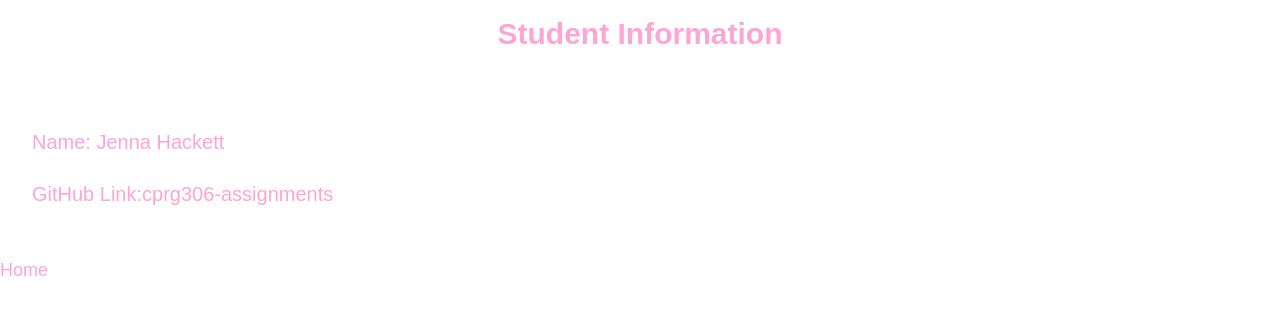
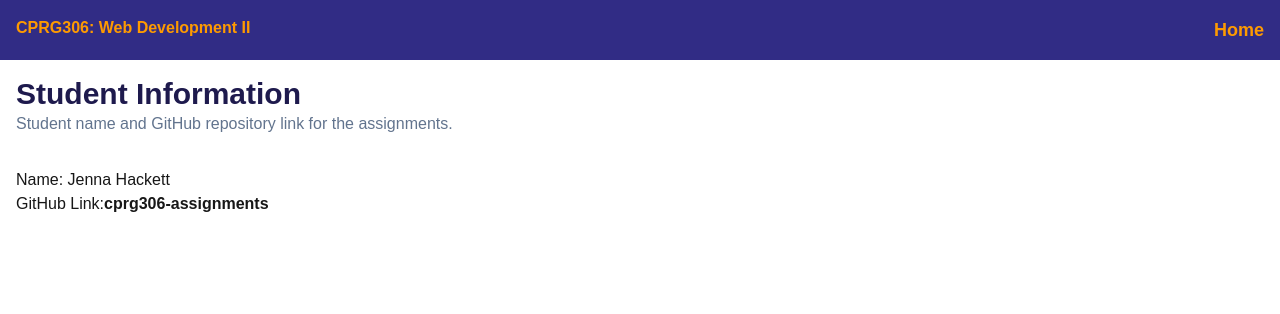
Before and after one commit to jenna-hackett/cprg306-assignments, a Next.js app: page /week-2 in a window 1280 px wide. Shown: the top 314 px of the page. Built offline with nearby package versions, Linux system fonts and the light colour scheme.

Commit message:
pages styling and color palette completely changed. Siteheader and pageHeader component all renders in the main pages of each week now.

```diff
--- a/app/components/PageHeader.js
+++ b/app/components/PageHeader.js
@@ -6,9 +6,9 @@ Version: Jan. 27, 2026
 
 export default function PageHeader({ title, description }) {
   return (
-    <header className = "px-4 py-4 text-gray-400">
-      <h1 className="text-2xl font-semibold">{title}</h1>
-      <p>{description}</p>
+    <header className = "px-4 py-4">
+      <h1 className="text-3xl font-semibold text-indigo-950 dark:text-white">{title}</h1>
+      <p className= "text-slate-500 dark:text-slate-400">{description}</p>
     </header>
   );
 }
--- a/app/components/PageLinks.js
+++ b/app/components/PageLinks.js
@@ -8,7 +8,7 @@ import Link from "next/link";
 
 export default function PageLinks({href, text}) {
   return (
-    <Link className="text-pink-300 hover:text-pink-400 duration-300 ease-linear text-lg"
+    <Link className="text-amber-500 hover:text-amber-400 font-bold duration-300 ease-linear text-lg"
       href={href}>
       {text}
     </Link>
--- a/app/components/SiteHeader.js
+++ b/app/components/SiteHeader.js
@@ -9,8 +9,8 @@ import PageLinks from "./PageLinks";
 
 export default function SiteHeader() {
   return (
-    <header className = "flex gap-4 py-4 px-4 justify-between bg-gray-500 border-2 border-pink-300">
-      <p className = "text-pink-300 font-bold">
+    <header className = "flex gap-4 py-4 px-4 justify-between bg-indigo-900">
+      <p className = "font-bold text-amber-500">
           CPRG306: Web Development II
       </p>
       <nav>
--- a/app/page.js
+++ b/app/page.js
@@ -19,14 +19,14 @@ export default function Home() {
           description="A list of links to all of the weekly assignments for the course."
         />
       </header>
-        <ul>
-          <li className="pb-6 pl-6">
+        <ul className="px-4 py-4 space-y-2">
+          <li>
             <PageLinks {...linkInfo[1]} />
           </li>
-          <li className="pb-6 pl-6">
+          <li>
               <PageLinks {...linkInfo[2]} />
           </li>
-          <li className="pb-6 pl-6">
+          <li>
               <PageLinks {...linkInfo[3]} />
           </li>
         </ul>
--- a/app/week-2/StudentInfo.js
+++ b/app/week-2/StudentInfo.js
@@ -10,18 +10,13 @@ export default function StudentInfo() {
   return (
     <section>
       {/* Student Info Component */}
-      <header className="p-4 mb-15 text-3xl text-center font-bold text-pink-300">
-        <h1>
-          Student Information
-        </h1>
-      </header>
-      <section className="pl-8 pb-6 text-xl text-pink-300">
-        <p className = "pb-6">
+      <section className="px-4 py-4">
+        <p>
           Name: Jenna Hackett
         </p>
-        <p className = "pb-6">
+        <p>
           GitHub Link:
-            <Link className=" hover:text-pink-700 duration-300 ease-linear"
+            <Link className="hover:text-amber-400 font-bold duration-300 ease-linear"
               href="https://github.com/jenna-hackett/cprg306-assignments"
               target = "_none">
               cprg306-assignments
--- a/app/week-2/page.js
+++ b/app/week-2/page.js
@@ -1,18 +1,24 @@
 /*
-.\week-2\page.js
+app/week-2/page.js
 Author: Jenna Hackett
-Versions: Jan. 16, 2026
+Versions: Jan. 27, 2026
  */
 
-import HomePageButton from "../week-3/HomePageButton";
 import StudentInfo from "./StudentInfo";
+import SiteHeader from "../components/SiteHeader";
+import PageHeader from "../components/PageHeader";
 
 export default function Page() {
   return (
     <main>
-      {/* <h1>Shopping List</h1> Commented this out for visibility purposes.*/}
+      <header>
+        <SiteHeader />
+        <PageHeader
+          title="Student Information"
+          description="Student name and GitHub repository link for the assignments."
+        />
+      </header>
       <StudentInfo />
-      <HomePageButton />
     </main>
   );
 }
--- a/app/week-3/GroceryItem.js
+++ b/app/week-3/GroceryItem.js
@@ -1,13 +1,14 @@
 /*
+Component: Grocery Item.js
 Author: Jenna Hackett
-Versions: Jan. 22, 2026
+Versions: Jan. 27, 2026
  */
 
 export default function Item({name, quantity, category}) {
   return (
     <section>
-      <ul className = "border-pink-300 border-2 rounded-md max-w-md mx-auto p-5 mb-4">
-        <li>{name}</li>
+      <ul className = "border-amber-500 border-3 rounded-md max-w-md mx-auto p-5 mb-4">
+        <li className = "font-bold text-amber-600">{name}</li>
         <li>Quantity: {quantity}</li>
         <li>Category: {category}</li>
       </ul>
--- a/app/week-3/HomePageButton.js
+++ /dev/null
@@ -1,21 +0,0 @@
-/*
-Component: HomePageButton.js
-Author: Jenna Hackett
-Version: Jan. 27, 2026
- */
-
-import { linkInfo } from "../components/LinkInformation";
-import PageLinks from "../components/PageLinks";
-
-export default function HomePageButton() {
-  return (
-    <section>
-      <button>
-        <PageLinks
-          href={linkInfo[0].href}
-          text={linkInfo[0].text}
-        />
-      </button>
-    </section>
-  );
-}
--- a/app/week-3/page.js
+++ b/app/week-3/page.js
@@ -4,22 +4,21 @@ Author: Jenna Hackett
 Version: Jan. 27, 2026
  */
 
-import HomePageButton from "./HomePageButton";
 import GroceryItemList from "./GroceryItemList";
-
+import SiteHeader from "../components/SiteHeader";
+import PageHeader from "../components/PageHeader";
 
 export default function Page() {
   return (
     <main>
       <header>
-        <h1 className = "text-center font-bold text-3xl mb-6 mt-4 text-pink-300">
-          Shopping List
-        </h1>
-
-      {/* Components being rendered */}
+        <SiteHeader />
+        <PageHeader
+          title="Shopping List"
+          description="A list of grocery items to buy this week."
+        />
+      </header>
       <GroceryItemList />
-      <HomePageButton />
-      </header>
     </main>
   )
 }
--- a/app/week-4/page.js
+++ b/app/week-4/page.js
@@ -0,0 +1,22 @@
+/*
+app/week-4/page.js
+Author: Jenna Hackett
+Version: Jan. 27, 2026
+*/
+
+import SiteHeader from "../components/SiteHeader";
+import PageHeader from "../components/PageHeader";
+
+export default function Page() {
+  return (
+    <main>
+      <header>
+        <SiteHeader />
+        <PageHeader
+          title=""
+          description=""
+        />
+      </header>
+    </main>
+  );
+}
```
